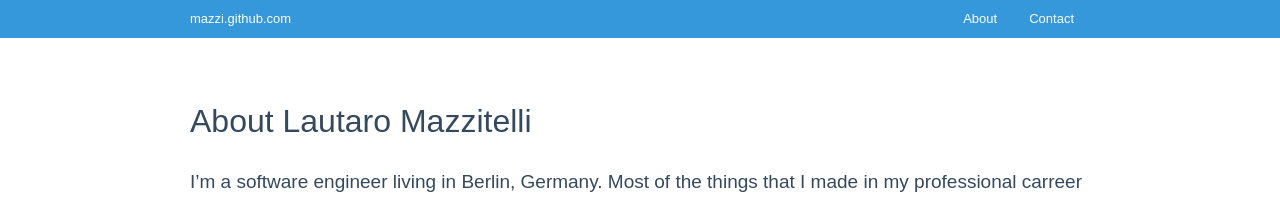
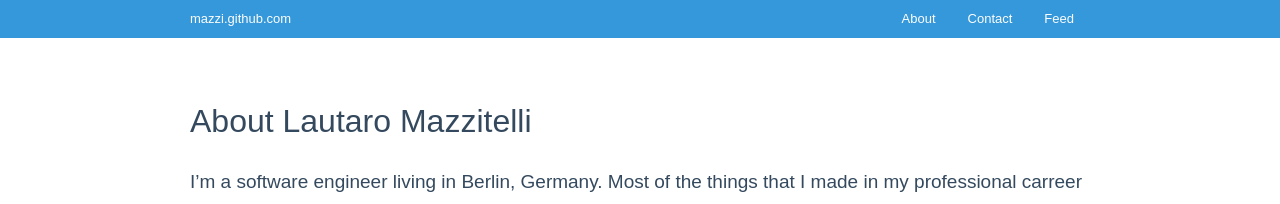
Before and after one commit to mazzi/mazzi.github.com, a Jekyll site: the page built from about.md, in a window 1280 px wide. Shown: the top 204 px of the page. Built offline with Jekyll 4.4.1, drawn with Linux system fonts in a browser that asks for light colours.

Commit message:
Feeds enabled.

```diff
--- a/_includes/header.html
+++ b/_includes/header.html
@@ -2,6 +2,8 @@
 <html>
 	<head>
 		<meta charset="utf-8"/>
+
+                <link rel="alternate" type="application/rss+xml" title="Atom feed" href="http://mazzi.github.com/feed.xml" />
 
 		<title>{{ page.title }}</title>
 
@@ -29,6 +31,7 @@
 				<ul id="menu">
 					<li><a href="/about.html">About</a></li>
 					<li><a href="/contact.html">Contact</a></li>
+                                        <li><a href="/feed.xml">Feed</a></li>
 				</ul>
 				<div class="clear"></div>
 			</div><!-- aux -->
```
Also changed, not shown: feed.xml (added).
